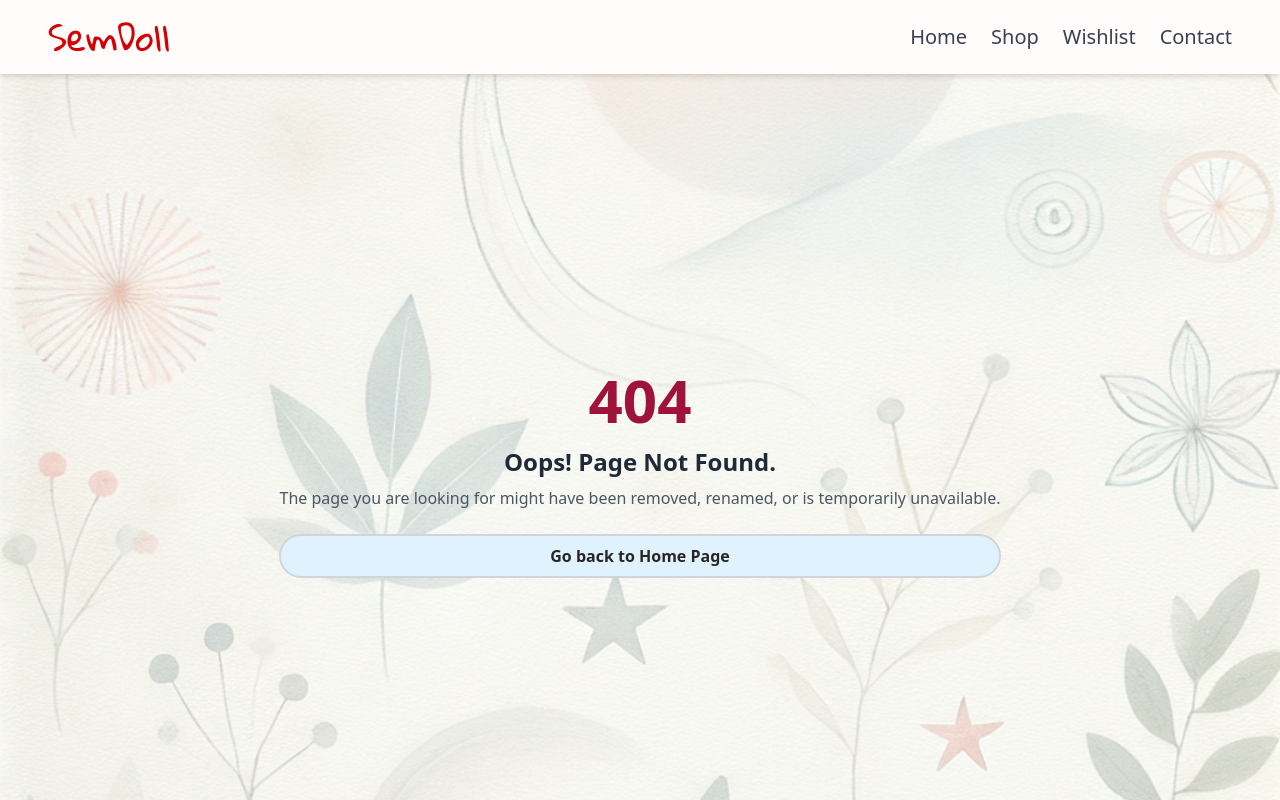
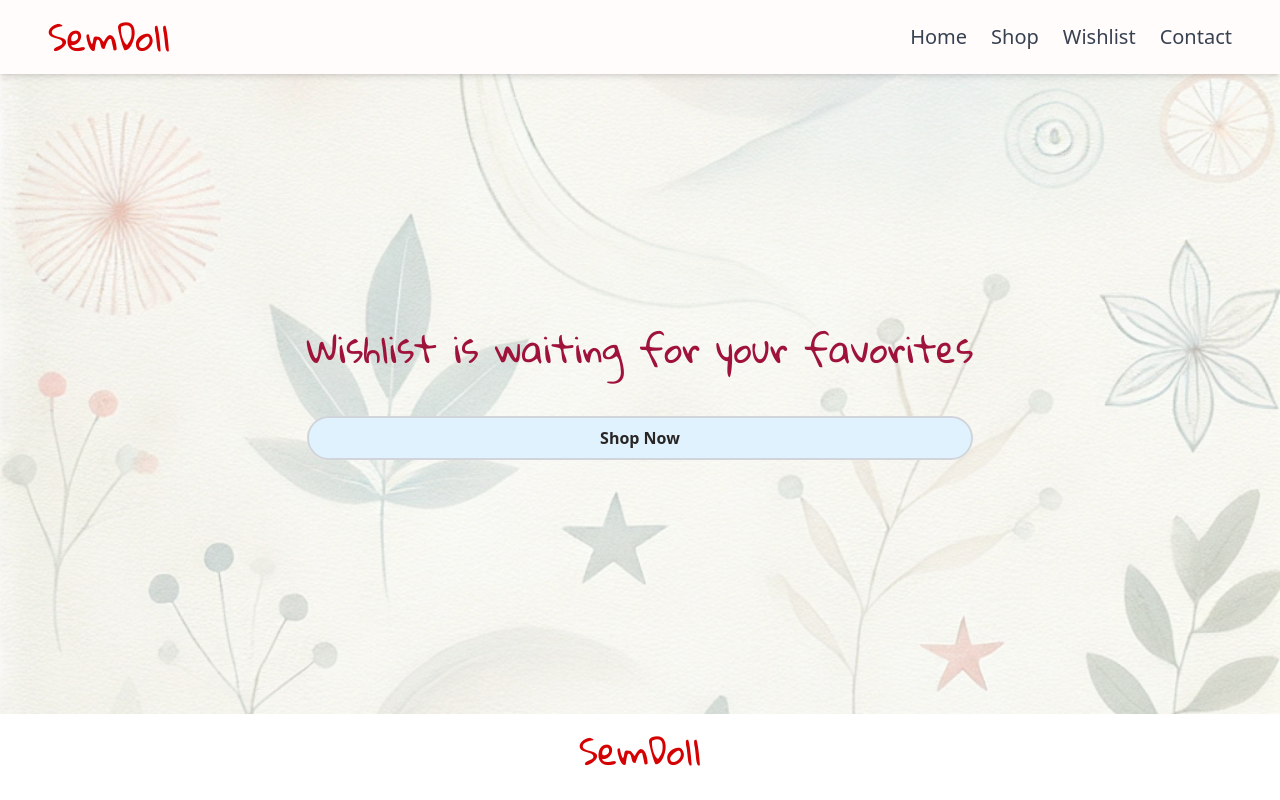
Before and after one commit to emirkaans/SemDoll, a Next.js app: page /wishlist in a window 1280 px wide. Before the commit this address had no page. Shown: the top 800 px of the page. Built offline with nearby package versions, Linux system fonts and the light colour scheme.

Commit message:
wishlist page created

```diff
--- /dev/null
+++ b/src/app/wishlist/page.jsx
@@ -0,0 +1,10 @@
+import { WishlistListing } from "@/components/WishlistListing";
+
+export const metadata = {
+  title: "My Wishlist",
+  description: "Explore the collection of handmade dolls",
+};
+
+export default function Page() {
+  return <WishlistListing />;
+}
```
